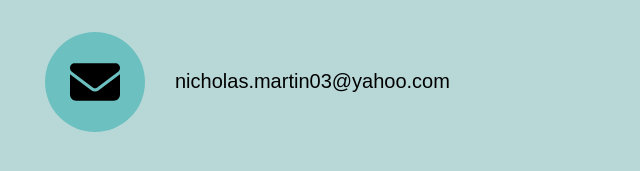
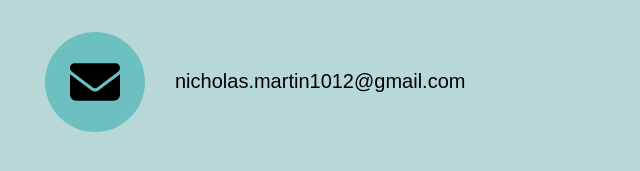
Before and after one commit to Nicholas-Martin007/Nicholas-Martin007.github.io, a plain HTML site: page index.html in a window 1280 px wide. Shown: the part 6155-6326 px from the top of the page, 105-745 px from the left. Drawn offline with Linux system fonts and the light colour scheme.

Commit message:
Update Portfolio

```diff
--- a/index.html
+++ b/index.html
@@ -347,7 +347,7 @@
 
         <div class="contact-section">
 
-            <a href="https://www.linkedin.com/in/nicholasmartin007/">
+            <a href="http://linkedin.com/in/nicholas-martinn">
                 <div class="link_button">
                     <div class="contact-button">
                             <svg xmlns="http://www.w3.org/2000/svg" height="1em" viewBox="0 0 448 512"><!--! Font Awesome Free 6.4.2 by @fontawesome - https://fontawesome.com License - https://fontawesome.com/license (Commercial License) Copyright 2023 Fonticons, Inc. --><path d="M416 32H31.9C14.3 32 0 46.5 0 64.3v383.4C0 465.5 14.3 480 31.9 480H416c17.6 0 32-14.5 32-32.3V64.3c0-17.8-14.4-32.3-32-32.3zM135.4 416H69V202.2h66.5V416zm-33.2-243c-21.3 0-38.5-17.3-38.5-38.5S80.9 96 102.2 96c21.2 0 38.5 17.3 38.5 38.5 0 21.3-17.2 38.5-38.5 38.5zm282.1 243h-66.4V312c0-24.8-.5-56.7-34.5-56.7-34.6 0-39.9 27-39.9 54.9V416h-66.4V202.2h63.7v29.2h.9c8.9-16.8 30.6-34.5 62.9-34.5 67.2 0 79.7 44.3 79.7 101.9V416z"/></svg>
@@ -365,14 +365,15 @@
                 </div>
             </a>
 
-            <a href="mailto:nicholas.martin03@yahoo.com">
+            <a href="mailto:nicholas.martin1012@gmail.com">
                 <div class="link_button">
                     <div class="contact-button">
                         <svg xmlns="http://www.w3.org/2000/svg" height="1em" viewBox="0 0 512 512"><!--! Font Awesome Free 6.4.2 by @fontawesome - https://fontawesome.com License - https://fontawesome.com/license (Commercial License) Copyright 2023 Fonticons, Inc. --><path d="M48 64C21.5 64 0 85.5 0 112c0 15.1 7.1 29.3 19.2 38.4L236.8 313.6c11.4 8.5 27 8.5 38.4 0L492.8 150.4c12.1-9.1 19.2-23.3 19.2-38.4c0-26.5-21.5-48-48-48H48zM0 176V384c0 35.3 28.7 64 64 64H448c35.3 0 64-28.7 64-64V176L294.4 339.2c-22.8 17.1-54 17.1-76.8 0L0 176z"/></svg>
                     </div>
-                    <p>nicholas.martin03@yahoo.com</p>
+                    <p>nicholas.martin1012@gmail.com</p>
                 </div>
             </a>
+
 
         </div>
     </article>
```
Also changed, not shown: image/tableau.png (added).
